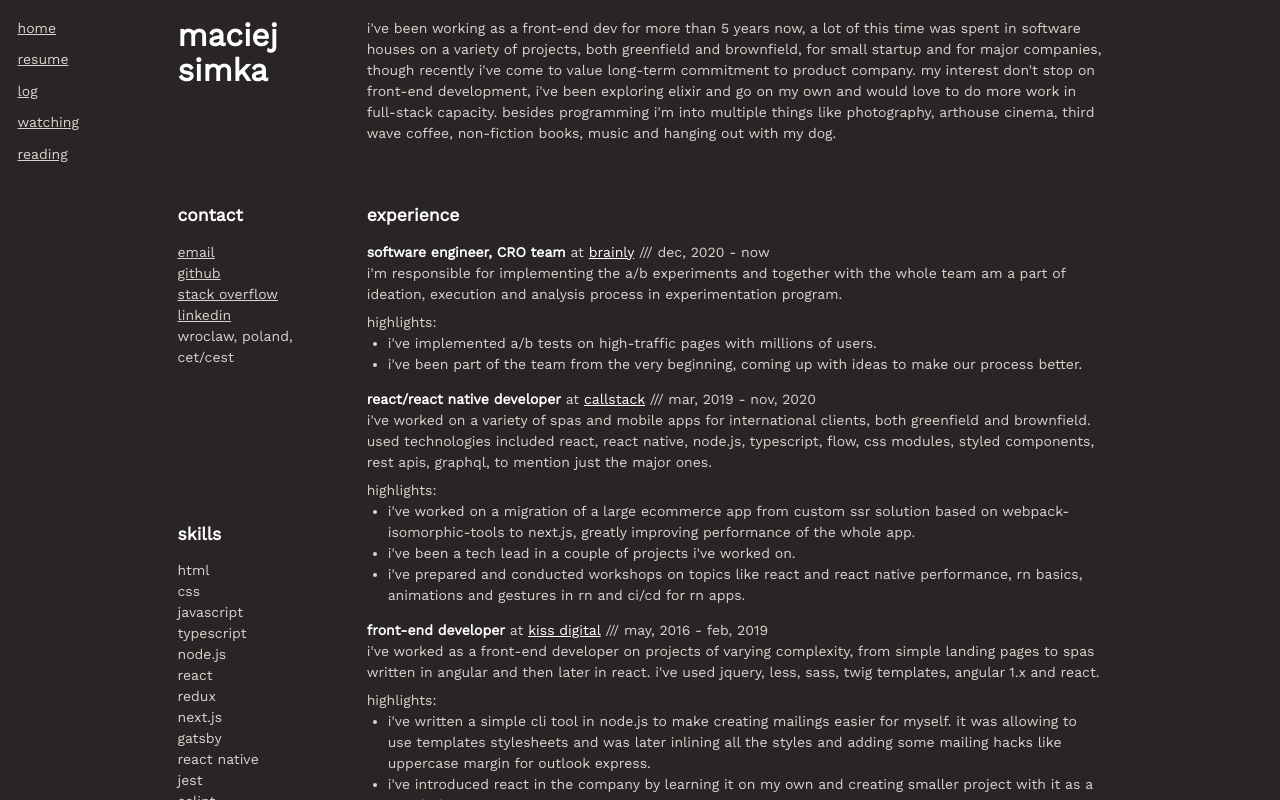
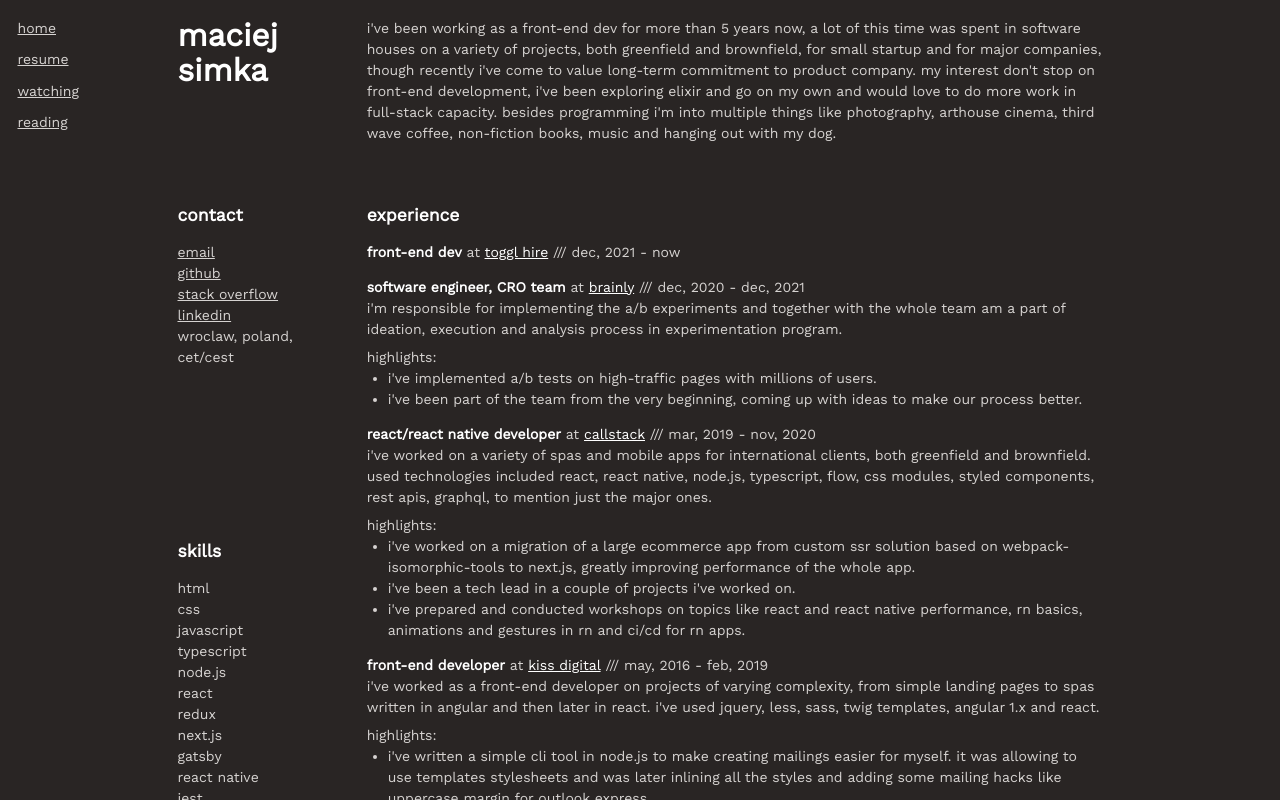
Before and after one commit to simka/simka.dev, a Next.js app: page /resume in a window 1280 px wide. Shown: the top 800 px of the page. Built offline with nearby package versions, Linux system fonts and the light colour scheme; what @tailwindcss/typography would draw is missing.

Commit message:
smol update

```diff
--- a/src/pages/index.tsx
+++ b/src/pages/index.tsx
@@ -16,8 +16,7 @@ function Home() {
         <article>
           <Text className="mb-12">
             maciej simka makes{" "}
-            <Link href="https://github.com/simka">software</Link>,{" "}
-            <Link href="/log">photos</Link> and{" "}
+            <Link href="https://github.com/simka">software</Link>, photos and{" "}
             <Link href="https://soundcloud.com/day_sleeper">sounds</Link>.
           </Text>
           <Image
--- a/src/pages/resume.json
+++ b/src/pages/resume.json
@@ -26,8 +26,16 @@
   },
   "work": [
     {
+      "company": "toggl hire",
+      "endDate": "now",
+      "position": "front-end dev",
+      "summary": "",
+      "startDate": "dec, 2021",
+      "website": "https://toggl.com/hire/"
+    },
+    {
       "company": "brainly",
-      "endDate": "now",
+      "endDate": "dec, 2021",
       "highlights": [
         "i've implemented a/b tests on high-traffic pages with millions of users.",
         "i've been part of the team from the very beginning, coming up with ideas to make our process better."
--- a/src/routes.ts
+++ b/src/routes.ts
@@ -8,10 +8,6 @@ export const routes = [
     url: "/resume",
   },
   {
-    label: "log",
-    url: "/log",
-  },
-  {
     label: "watching",
     url: "https://letterboxd.com/mcjsimka/",
   },
```
